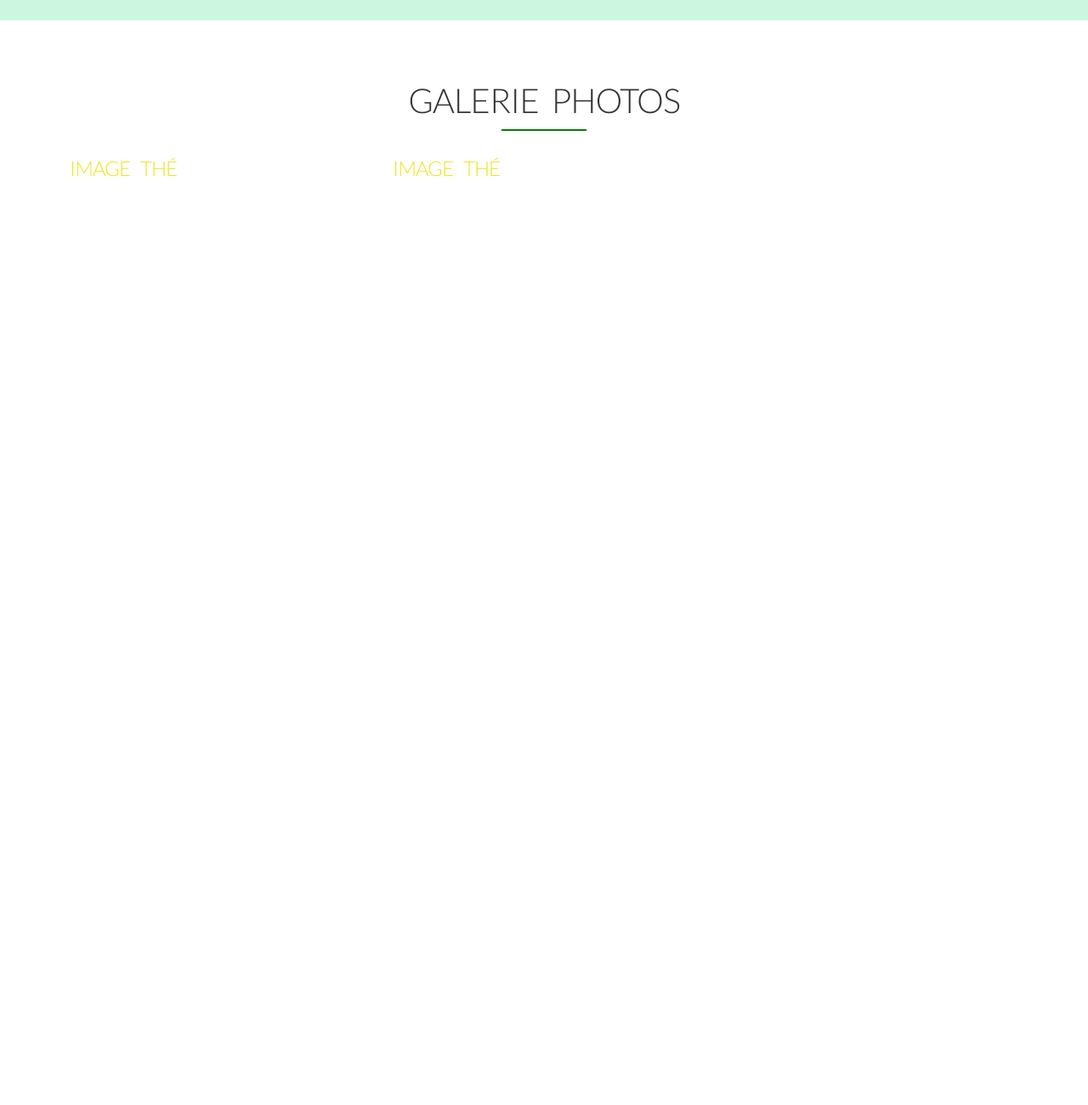
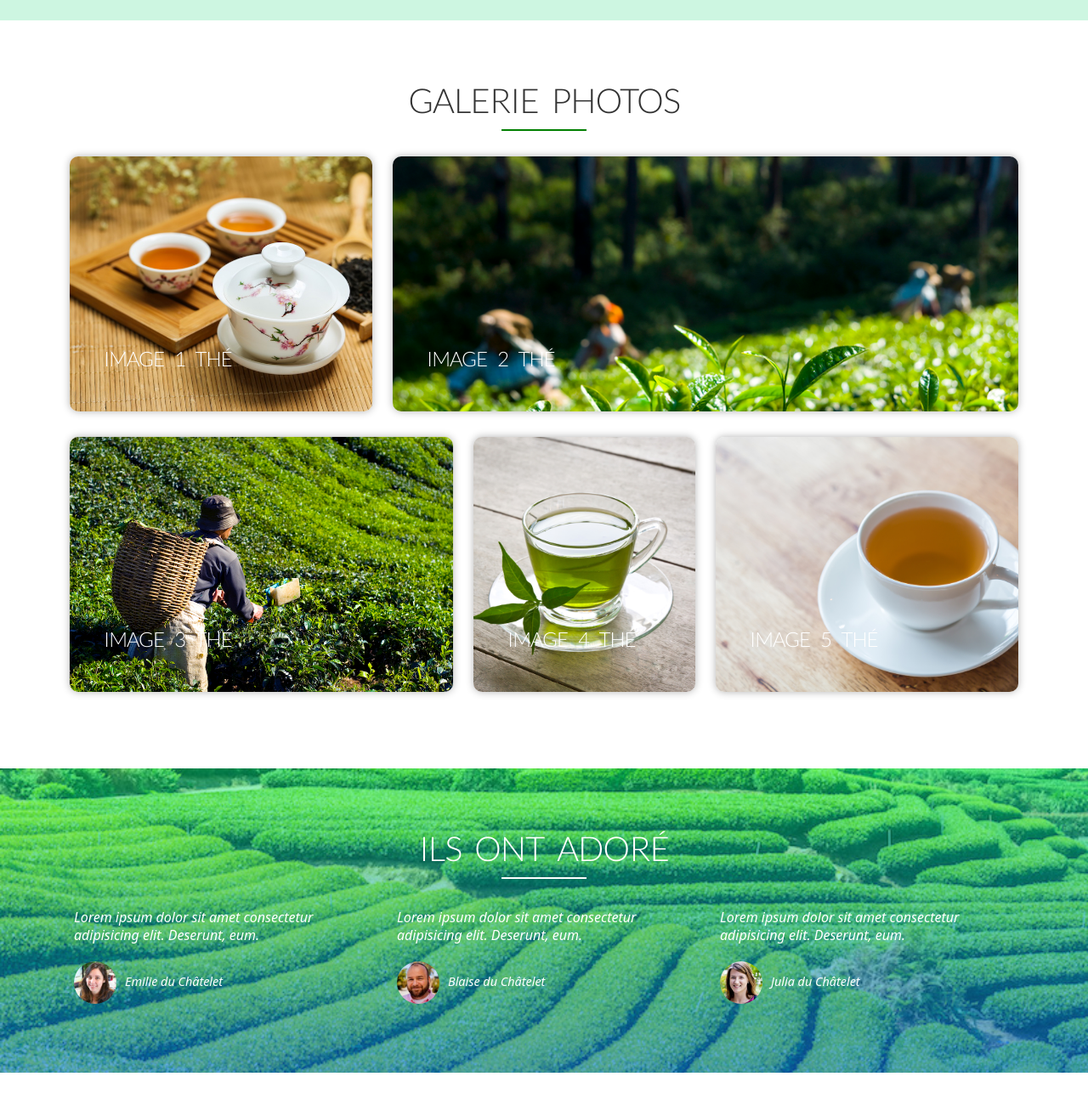
Before and after one commit to Milie971/site_the, a plain HTML site: page index.html in a window 1280 px wide. Shown: the part 2162-3462 px from the top of the page at 85% size. Before the commit the page ends 2443 px from the top, so only its background shows below. Drawn offline with nearby package versions, Linux system fonts and the light colour scheme.

Commit message:
Modification code

```diff
--- a/index.html
+++ b/index.html
@@ -16,6 +16,10 @@
       href="https://fonts.googleapis.com/css2?family=Lato:wght@300&display=swap"
       rel="stylesheet"
     />
+    <link rel="preconnect" href="https://fonts.googleapis.com">
+      <link rel="preconnect" href="https://fonts.gstatic.com" crossorigin>
+      <link href="https://fonts.googleapis.com/css2?family=Sanchez&display=swap" rel="stylesheet"/>
+
     <!-- Bootstrap -->
     <link
       href="https://cdn.jsdelivr.net/npm/bootstrap@5.2.3/dist/css/bootstrap.min.css"
@@ -159,7 +163,8 @@
 
 
 <!-- GALERY PHOTOS============================= -->
-<section class="container">
+<section>
+<div class="container">
   <div class="row">
     <div class="col-md-12">
       <h2>Galerie Photos</h2>
@@ -168,22 +173,80 @@
 
   <div class="row">
     <div class="col-md-4">
-      <div class="galeries-img">
-        <h4>Image thé</h4>
+      <div class="galeries-img" style="background-image:url(./ressources/images/the1.jpg)">
+        <div class="galery-title"><h4>Image 1 thé</h4></div>
       </div>
     </div>
 
 
     <div class="col-md-8">
-      <div class="galeries-img">
-        <h4>Image thé</h4>
+      <div class="galeries-img" style="background-image:url(./ressources/images/the2.jpg)">
+       <div class="galery-title"><h4>Image 2 thé</h4></div>
       </div>
     </div>
 
 
   </div>
-</section>
+
+    <div class="row">
+      <div class="col-md-5">
+        <div class="galeries-img" style="background-image:url(./ressources/images/the3.jpg)">
+          <div class="galery-title"><h4>Image 3 thé</h4></div>
+      </div>
+    </div>
+
+    <div class="col-md-3">
+      <div class="galeries-img" style="background-image:url(./ressources/images/the4.jpg)">
+        <div class="galery-title"><h4>Image 4 thé</h4></div>
+    </div>
+  </div>
+
+  <div class="col-md-4">
+    <div class="galeries-img" style="background-image:url(./ressources/images/the5.jpg)">
+      <div class="galery-title"><h4>Image 5 thé</h4></div>
+  </div>
+</div>
+
+  </div>
 
 
+</div>
+</section>
+<!-- Avis Clients ============================= -->
+
+<section class="clients">
+  <div class="container">
+    <div class="row">
+    <div class="col-md-12">
+<h2>Ils ont adoré</h2>
+    </div>
+  </div>
+
+  <div class="row">
+    <div class="col-md-4">
+      <div class="clients-profil">
+        <blockquote>Lorem ipsum dolor sit amet consectetur adipisicing elit. Deserunt, eum.
+          <cite><img src="./ressources/images/Avis-clients/emilie.jpg" alt="la photo d'emilie">Emilie du Châtelet</cite>
+        </blockquote>
+      </div>
+    </div>
+    <div class="col-md-4">
+      <div class="clients-profil">
+        <blockquote>Lorem ipsum dolor sit amet consectetur adipisicing elit. Deserunt, eum.
+          <cite><img src="./ressources/images/Avis-clients/blaise.jpg" alt="la photo de Blaise">Blaise du Châtelet</cite>
+        </blockquote>
+      </div>
+    </div>
+    <div class="col-md-4">
+      <div class="clients-profil">
+        <blockquote>Lorem ipsum dolor sit amet consectetur adipisicing elit. Deserunt, eum.
+          <cite><img src="./ressources/images/Avis-clients/julia.jpg" alt="la photo julia">Julia du Châtelet</cite>
+        </blockquote>
+      </div>
+    </div>
+
+  </div>
+  </div>
+</section>
   </body>
 </html>
--- a/ressources/CSS/style.css
+++ b/ressources/CSS/style.css
@@ -155,3 +155,72 @@ header {
 .famille-details h4 {
   text-align: center;
 }
+
+/*Galery photo ***************************************/
+.galeries-img {
+  display: block;
+  position: relative;
+  background-size: cover;
+  background-position: top center;
+  background-repeat: no-repeat;
+  height: 300px;
+  border-radius: 10px;
+  box-shadow: 0 0 10px rgba(0, 0, 0, 0.3);
+  margin-bottom: 30px;
+}
+
+.galery-title {
+  position: absolute;
+  bottom: 40px;
+  left: 40px;
+}
+
+.galery-title h4 {
+  color: #fff;
+}
+
+/*AVIS CLIENTS ***************************************/
+.clients {
+  background-image: linear-gradient(
+      rgba(0, 242, 96, 0.4),
+      rgba(7, 117, 230, 0.6)
+    ),
+    url(../images/Avis-clients/the-paysage.jpg);
+  background-size: cover;
+  background-attachment: fixed;
+}
+.clients h2 {
+  color: #fff;
+}
+.clients h2::after {
+  background-color: #fff;
+}
+blockquote {
+  padding: 5px;
+  font-style: italic;
+  line-height: 130%;
+  color: #fff;
+}
+blockquote:before {
+  content: "\0161";
+  height: 800%;
+  font-family: "Sanchez", serif;
+  position: absolute;
+  top: 30px;
+  left: 5px;
+  color: rgba(255, 255, 255, 0.6);
+}
+
+/* n'affiche pas le symbole */
+
+cite {
+  font-size: 90%;
+  display: block;
+  margin-top: 20px;
+}
+
+cite img {
+  height: 50px;
+  border-radius: 50%;
+  margin-right: 10px;
+}
```
Also changed, not shown: ressources/images/Avis-clients/blaise.jpg (added), ressources/images/Avis-clients/emilie.jpg (added), ressources/images/Avis-clients/julia.jpg (added), ressources/images/Avis-clients/the-paysage.jpg (added), 3 other files.
